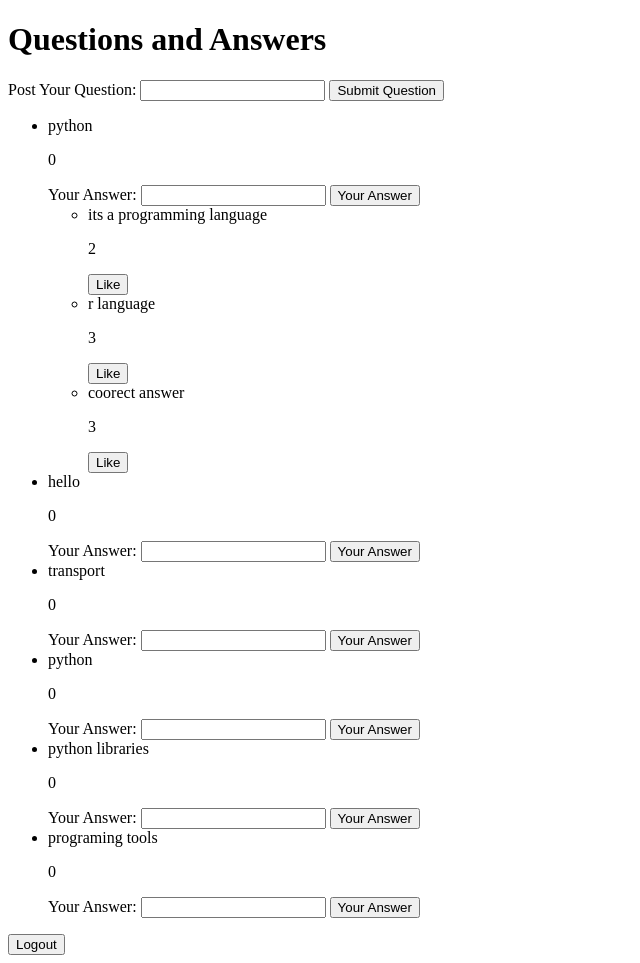
After one commit to lavanyagowda1998/Quora, a Django app: page /question_and_answer/ in a window 1280 px wide. The commit adds this page. Shown: the whole page, without its empty margins (0-640 px from the left). Run offline with Django 4.2, Linux system fonts and the light colour scheme; a user stored in the database is signed in; data comes from the database, SQL or seed files in the repository.

Commit message:
like button completed

```diff
--- a/quora_app/forms.py
+++ b/quora_app/forms.py
@@ -4,7 +4,7 @@ from .models import Question, Answer
 class QuestionForm(forms.ModelForm):
     class Meta:
         model = Question
-        fields = ['title', 'content']
+        fields = ['title']
 
 class AnswerForm(forms.ModelForm):
     class Meta:
--- a/quora_app/models.py
+++ b/quora_app/models.py
@@ -13,7 +13,5 @@ class Answer(models.Model):
     question = models.ForeignKey(Question, on_delete=models.CASCADE)
     content = models.TextField()
     created_at = models.DateTimeField(auto_now_add=True)
-
-class Like(models.Model):
-    user = models.ForeignKey(User, on_delete=models.CASCADE)
-    answer = models.ForeignKey(Answer, on_delete=models.CASCADE)
+    # Define the like_count field with an initial value of 0
+    like_count = models.IntegerField(default=0)
--- /dev/null
+++ b/quora_app/urls.py
@@ -0,0 +1,14 @@
+from django.urls import path
+from . import views  # Import your app's views
+
+urlpatterns = [
+    path('', views.HomePage, name='home'),
+    path('question_and_answer/', views.QuestionAndAnswerPage, name='question_and_answer'),
+    path('login/', views.LoginPage, name='login'),
+    path('signup/', views.SignUpPage, name='signup'),
+    path('logout/', views.LogoutPage, name='logout'),
+    path('post_question/', views.post_question, name='post_question'),
+    path('post_answer/<int:question_id>/', views.post_answer, name='post_answer'),
+    path('like_answer/<int:answer_id>/', views.like_answer, name='like_answer'),
+    # Define other app-level URL patterns if needed
+]
--- a/quora_app/views.py
+++ b/quora_app/views.py
@@ -1,16 +1,17 @@
-from django.shortcuts import render,HttpResponse,redirect
+from django.shortcuts import render, HttpResponse, redirect
 from django.contrib.auth.models import User
-from django.contrib.auth import authenticate,login,logout
+from django.contrib.auth import authenticate, login, logout
 from django.contrib.auth.decorators import login_required
 from django.db.utils import IntegrityError
-from .models import Question
-from .forms import QuestionForm
+from .models import Question, Answer
+from .forms import QuestionForm, AnswerForm
+from django.shortcuts import get_object_or_404
+from django.http import JsonResponse
 
 
-
-@login_required(login_url='login')
 def HomePage(request):
-    return render(request,'home.html')
+    # Display the home page
+    return render(request, 'home.html')
 
 def SignUpPage(request):
     if request.method == 'POST':
@@ -33,37 +34,79 @@ def SignUpPage(request):
 
     return render(request, 'signup.html')
 
-
-
 def LoginPage(request):
     if request.method == 'POST':
         username = request.POST.get('username')
         password = request.POST.get('password')
-        user = authenticate(request,username=username,password=password)
+        user = authenticate(request, username=username, password=password)
         if user is not None:
-            login(request,user)
-            return redirect('home')
+            login(request, user)
+            return redirect('question_and_answer')  # Redirect to the "Question and Answer" page
         else:
             return HttpResponse("Username or Password is incorrect!!!")
 
-    return render(request , 'login.html')
+    return render(request, 'login.html')
+
+@login_required(login_url='login')
+def QuestionAndAnswerPage(request):
+    # Load questions and answers
+    questions = Question.objects.all()
+    answers = Answer.objects.all()
+
+    context = {
+        'questions': questions,
+        'answers': answers,
+    }
+
+    return render(request, 'question_and_answer.html', context)
+
+def LogoutPage(request):
+    logout(request)
+    return redirect('login')
 
 
-
-def view_questions(request):
-    questions = Question.objects.all()
-    return render(request, 'qa/view_questions.html', {'questions': questions})
-
+@login_required(login_url='login')
 def post_question(request):
     if request.method == 'POST':
         form = QuestionForm(request.POST)
         if form.is_valid():
-            form.save()
-            return redirect('view_questions')
+            question = form.save(commit=False)
+            question.user = request.user
+            question.save()
+            return redirect('question_and_answer')
+
+    form = QuestionForm()
+    return render(request, 'post_question.html', {'form': form})
+
+
+@login_required(login_url='login')
+def post_answer(request, question_id):
+    if request.method == 'POST':
+        form = AnswerForm(request.POST)
+        if form.is_valid():
+            answer = form.save(commit=False)
+            answer.user = request.user
+            answer.question = Question.objects.get(pk=question_id)
+            answer.save()
+            return redirect('question_and_answer')
+
+    form = AnswerForm()
+    return render(request, 'post_answer.html', {'form': form})
+
+
+
+# Create a dictionary to track liked answers
+liked_answers = {}
+
+@login_required(login_url='login')
+def like_answer(request, answer_id):
+    answer = get_object_or_404(Answer, pk=answer_id)
+
+    if answer.id not in liked_answers:
+        # If the answer ID is not in the liked_answers dictionary, the user hasn't liked it yet
+        liked_answers[answer.id] = True  # Mark the answer as liked
+        answer.like_count += 1
+        answer.save()
+        return redirect('question_and_answer')
     else:
-        form = QuestionForm()
-    return render(request, 'qa/post_question.html', {'form': form})
-
-def LogoutPage(request):
-    logout(request)
-    return redirect('login')
+        return HttpResponse("You have already liked this answer.")
--- a/quora_project/urls.py
+++ b/quora_project/urls.py
@@ -14,16 +14,14 @@ Including another URLconf
     1. Import the include() function: from django.urls import include, path
     2. Add a URL to urlpatterns:  path('blog/', include('blog.urls'))
 """
+# quora_project/urls.py
+
 from django.contrib import admin
 from django.urls import path
-from quora_app import views
+from django.urls import path, include
 
 urlpatterns = [
+    path('', include('quora_app.urls')),  # Include app-level URLs
     path('admin/', admin.site.urls),
-    path('',views.SignUpPage,name='signup'),
-    path('login/',views.LoginPage,name = 'login'),
-    path('home/',views.HomePage,name = 'home'),
-    path('logout',views.LogoutPage,name = 'logout')
-
-
+    # Other project-level URL patterns if needed
 ]
--- a/templates/login.html
+++ b/templates/login.html
@@ -1,3 +1,4 @@
+{% extends "base.html" %} {% block content %}
 <!DOCTYPE html>
 <html lang="en">
 <head>
@@ -158,3 +159,4 @@ button{
     </form>
 </body>
 </html>
+{% endblock %}
--- a/templates/post_question.html
+++ b/templates/post_question.html
@@ -1,5 +1,4 @@
-{% extends "base.html" %}
-
+{% extends "login.html" %}
 {% block content %}
   <h1>Post a Question</h1>
   <form method="post">
@@ -7,5 +6,5 @@
     {{ form.as_p }}
     <button type="submit">Submit</button>
   </form>
-  <a href="{% url 'view_questions' %}">Back to Questions</a>
+  <a href="{% url 'home' %}">Back to Home</a>
 {% endblock %}
--- /dev/null
+++ b/templates/question_and_answer.html
@@ -0,0 +1,56 @@
+<!DOCTYPE html>
+<html lang="en">
+<head>
+    <!-- Add your head content here -->
+    <link rel="stylesheet" href="https://cdnjs.cloudflare.com/ajax/libs/font-awesome/4.7.0/css/font-awesome.min.css">
+</head>
+<body>
+    <h1>Questions and Answers</h1>
+
+    <!-- Form for Posting a Question -->
+    <form method="post" action="{% url 'post_question' %}">
+        {% csrf_token %}
+        <label for="question">Post Your Question:</label>
+        <input type="text" id="question" name="question" required>
+        <button type="submit">Submit Question</button>
+    </form>
+
+    <!-- List of Questions -->
+    <ul>
+        {% for question in questions %}
+        <li>
+            {{ question.title }}
+            <p>{{ question.content }}</p>
+
+            <!-- Form for Posting an Answer -->
+            <form method="post" action="{% url 'post_answer' question.id %}">
+                {% csrf_token %}
+                <label for="answer">Your Answer:</label>
+                <input type="text" id="answer" name="answer" required>
+                <button type="submit">Your Answer</button>
+            </form>
+
+            <!-- List of Answers -->
+            <ul>
+                {% for answer in question.answer_set.all %}
+                <li>
+                  {{ answer.content }}
+                  <p><span class="like-count">{{ answer.like_count }}</span></p>
+                  <form method="post" action="{% url 'like_answer' answer.id %}">
+                      {% csrf_token %}
+                      <button type="submit">Like</button>
+                  </form>
+              </li>
+                {% endfor %}
+            </ul>
+        </li>
+        {% endfor %}
+    </ul>
+
+    <!-- Logout Button -->
+    <form method="post" action="{% url 'logout' %}">
+        {% csrf_token %}
+        <button type="submit">Logout</button>
+    </form>
+</body>
+</html>
```
Also changed, not shown: templates/base.html (added, +27 -0 lines), templates/home.html (+4 -22 lines), templates/post_answer.html (added, +10 -0 lines), templates/view_questions.html (deleted, +0 -11 lines), db.sqlite3, quora_app/migrations/0002_remove_question_content.py (added), quora_app/migrations/0003_answer_like_count_question_content_delete_like.py (added).
